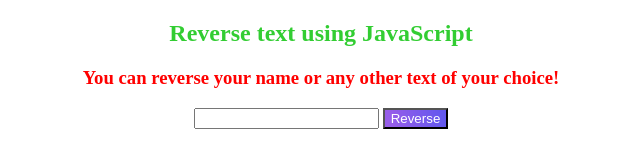
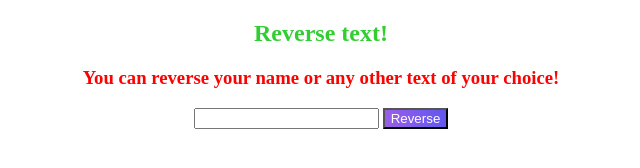
Before and after one commit to KendallDoesCoding/backward-text, a plain HTML site: page index.html in a window 1280 px wide. Shown: the whole page, without its empty margins (319-959 px from the left). Drawn offline with Linux system fonts and the light colour scheme.

Commit message:
chore: Update website title and page heading.

```diff
--- a/index.html
+++ b/index.html
@@ -4,13 +4,13 @@
     <meta charset="UTF-8" />
     <meta http-equiv="X-UA-Compatible" content="IE=edge" />
     <meta name="viewport" content="width=device-width, initial-scale=1.0" />
-    <title>Document</title>
+    <title>Reverse text</title>
     <link rel="stylesheet" href="styles.css" />
   </head>
   <body>
     <center>
       <!--- Code from https://www.roseindia.net/javascript/javascriptexamples/javascript-reverse-text-string.shtml -->
-      <h2 class="heading">Reverse text using JavaScript</h2>
+      <h2 class="heading">Reverse text!</h2>
       <h3 class="sub-heading">
         You can reverse your name or any other text of your choice!
       </h3>
```
